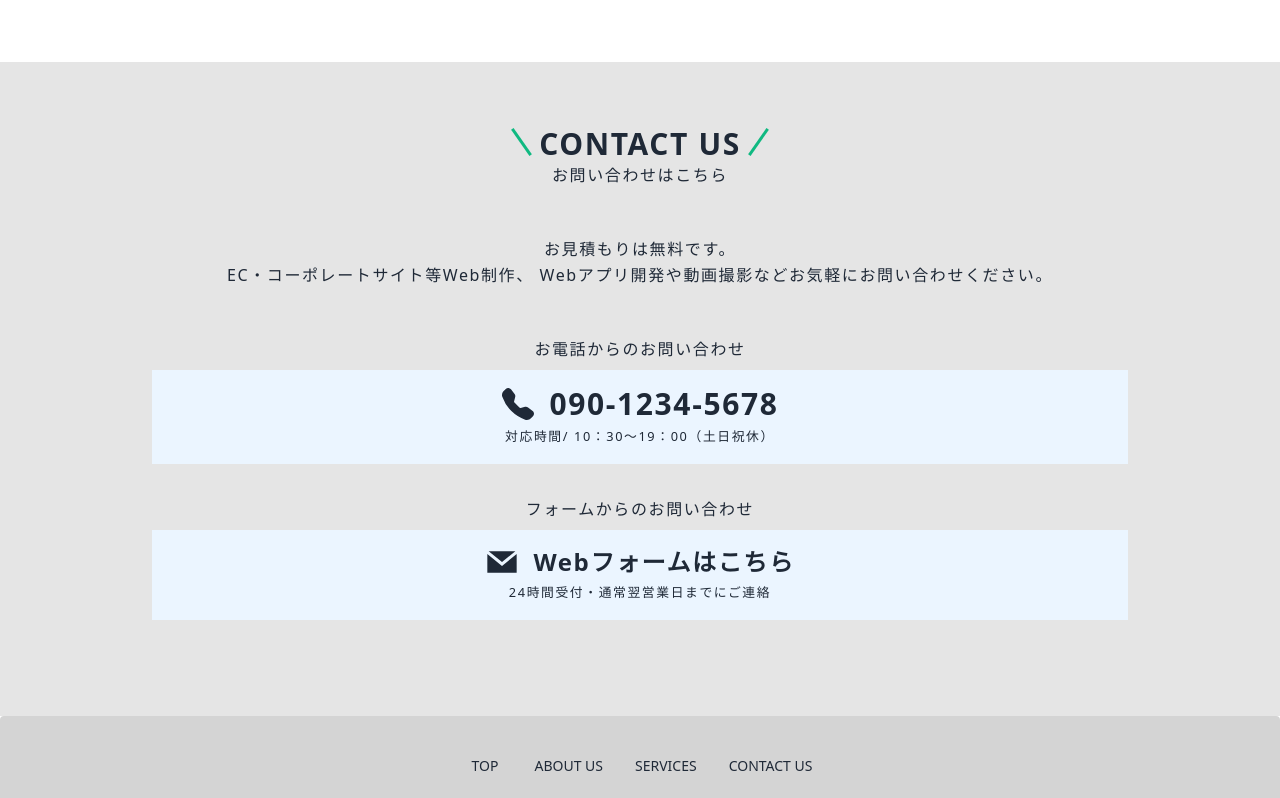
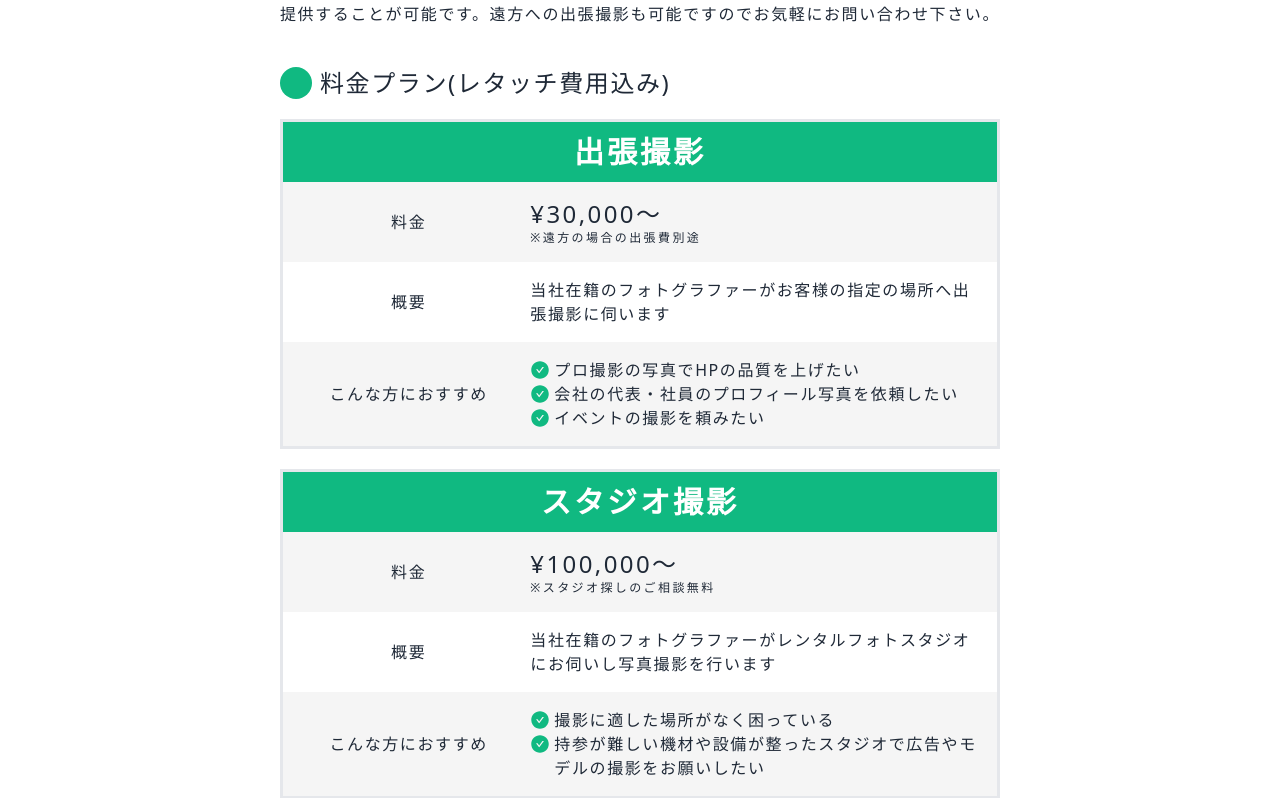
Before and after one commit to JunyaNomura/business-site-shopify, a Next.js app: page /photo in a window 1280 px wide. Shown: the part 798-1596 px from the top of the page. Built offline with nearby package versions, Linux system fonts and the light colour scheme.

Commit message:
I finished developing the photo component

```diff
--- a/components/subcomponents/Price.tsx
+++ b/components/subcomponents/Price.tsx
@@ -1,7 +1,7 @@
 import { PriceInfo } from '../../types/types';
 import { AiFillCheckCircle } from 'react-icons/ai'
 
-const Price = ({title, subTitle, color, price, description, points}: PriceInfo) => {
+const Price = ({title, subTitle, color, price, attention, description, points}: PriceInfo) => {
 
   return (
 
@@ -20,7 +20,13 @@ const Price = ({title, subTitle, color, price, description, points}: PriceInfo)
       </div>
       <div className="w-full bg-neutral-100 py-4 px-3 flex gap-2">
         <p className="w-1/3 text-center my-auto">料金</p>
-        <p className="w-2/3 text-2xl tracking-widest">¥{price.toLocaleString()}〜</p>
+        <p className="w-2/3 text-2xl tracking-widest">
+          ¥{price.toLocaleString()}〜
+          { attention
+            ? <small className="block text-xs">※{attention}</small>
+            : <span></span>
+          }
+        </p>
       </div>
       <div className="w-full bg-white py-4 px-3 flex gap-2">
         <p className="w-1/3 text-center my-auto">概要</p>
--- a/pages/photo.tsx
+++ b/pages/photo.tsx
@@ -1,6 +1,38 @@
 import HeadSeo from '../components/HeadSeo'
 import Services from '@/components/Services'
 import Contact from '../components/Contact'
+import ServiceDescription from '@/components/ServiceDescription'
+import photoImage from "../public/serviceImages/photoImage.jpg"
+import photoIcon from "../public/serviceIcons/photo.svg"
+import { PriceInfo } from "../types/types"
+
+const businessTrip: PriceInfo = {
+  title: '出張撮影',
+  color: 'emerald-500',
+  price: 30000,
+  attention: '遠方の場合の出張費別途',
+  description: '当社在籍のフォトグラファーがお客様の指定の場所へ出張撮影に伺います',
+  points: [
+    'プロ撮影の写真でHPの品質を上げたい',
+    '会社の代表・社員のプロフィール写真を依頼したい',
+    'イベントの撮影を頼みたい'
+  ],
+};
+
+const studio: PriceInfo = {
+  title: 'スタジオ撮影',
+  color: 'emerald-500',
+  price: 100000,
+  attention: 'スタジオ探しのご相談無料',
+  description: '当社在籍のフォトグラファーがレンタルフォトスタジオにお伺いし写真撮影を行います',
+  points: [
+    '撮影に適した場所がなく困っている',
+    '持参が難しい機材や設備が整ったスタジオで広告やモデルの撮影をお願いしたい'
+  ],
+};
+
+const menus: PriceInfo[] = [businessTrip, studio];
+
 
 export default function Home() {
 
@@ -16,7 +48,16 @@ export default function Home() {
       />
       <main>
         <div className="max-w-5xl mx-auto px-2 pt-24">
-          This is Photo page
+          <ServiceDescription
+            title={"写真撮影 / 編集"}
+            subTitle={"Photography"}
+            themeImage={photoImage}
+            themeIconImage={photoIcon}
+            salesPoint={"プロのフォトグラファーによる写真撮影とハイクオリティなレタッチ技術"}
+            salesDescription={"当社在籍のフォトグラファーが広告等事業用の撮影、商品撮影、タレント・モデル様の宣材写真等を行います。これらをWeb制作と合わせて行うことで、一貫したユーザー体験を提供することが可能です。遠方への出張撮影も可能ですのでお気軽にお問い合わせ下さい。"}
+            pricePlan={"料金プラン(レタッチ費用込み)"}
+            menus={menus}
+          />
           <Services />
         </div>
         <Contact />
--- a/types/types.tsx
+++ b/types/types.tsx
@@ -62,6 +62,7 @@ export interface PriceInfo {
   subTitle?: string
   color: string
   price: number
+  attention?: string
   description: string
   points: string[]
 }
```
